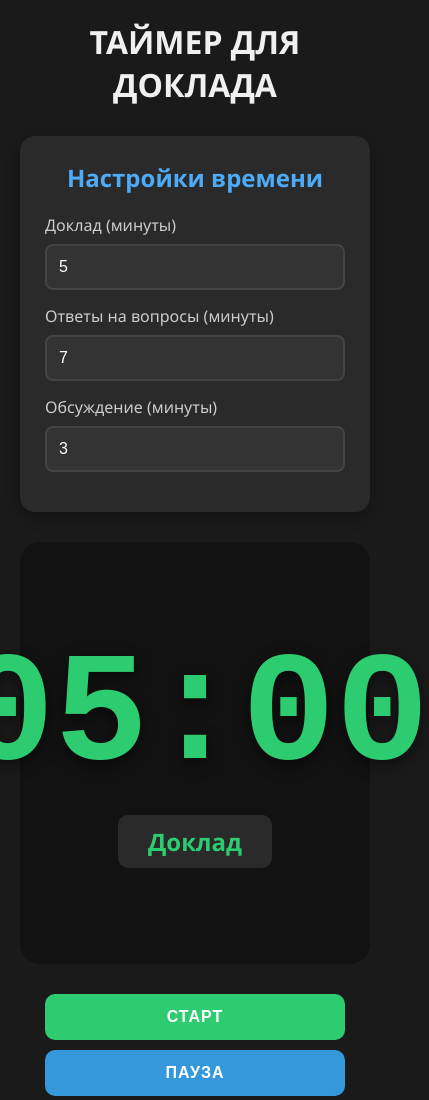
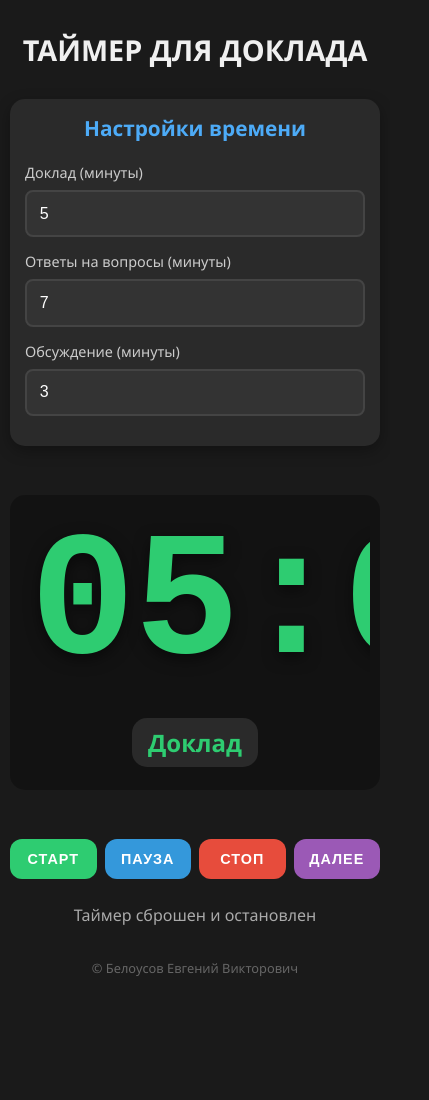
Before and after one commit to epasusu/report_timer, a plain HTML site: page index.html in a window 390 px wide. Shown: the top 1100 px of the page, 429 px wide, since content can reach past the window. After the commit the page ends 992 px from the top, so only its background shows below. Drawn offline with Linux system fonts and the light colour scheme.

Commit message:
Update index.html

```diff
--- a/index.html
+++ b/index.html
@@ -19,40 +19,48 @@
             display: flex;
             flex-direction: column;
             align-items: center;
-            padding: 20px;
             position: relative;
-            padding-bottom: 60px;
+            overflow-x: hidden;
         }
 
         .container {
-            max-width: 800px;
             width: 100%;
+            max-width: 1400px;
+            padding: 20px;
+            display: flex;
+            flex-direction: column;
+            align-items: center;
         }
 
         h1 {
             text-align: center;
-            margin-bottom: 30px;
+            margin: 20px 0 30px;
             color: #f0f0f0;
+            font-size: clamp(1.8rem, 4vw, 3rem);
+            width: 100%;
         }
 
         .settings {
             background: #2a2a2a;
-            padding: 25px;
+            padding: clamp(20px, 3vw, 30px);
             border-radius: 15px;
-            margin-bottom: 30px;
+            margin-bottom: clamp(20px, 4vh, 40px);
             box-shadow: 0 5px 15px rgba(0,0,0,0.3);
+            width: 100%;
+            max-width: 900px;
         }
 
         .settings h2 {
-            margin-bottom: 20px;
+            margin-bottom: clamp(15px, 2.5vh, 25px);
             color: #4dabf7;
             text-align: center;
+            font-size: clamp(1.3rem, 2.5vw, 1.8rem);
         }
 
         .input-group {
             display: flex;
             justify-content: space-between;
-            gap: 20px;
+            gap: clamp(15px, 2vw, 25px);
             margin-bottom: 15px;
         }
 
@@ -65,16 +73,17 @@
             margin-bottom: 8px;
             color: #ccc;
             font-weight: 500;
+            font-size: clamp(0.9rem, 1.5vw, 1.1rem);
         }
 
         input[type="number"] {
             width: 100%;
-            padding: 12px;
+            padding: clamp(10px, 1.5vh, 15px);
             border: 2px solid #444;
             border-radius: 8px;
             background: #333;
             color: white;
-            font-size: 16px;
+            font-size: clamp(16px, 2vw, 18px);
         }
 
         input[type="number"]:focus {
@@ -83,57 +92,72 @@
         }
 
         .timer-display {
-            height: 50vh;
+            width: 100%;
+            max-width: 1200px;
+            height: auto;
+            min-height: 50vh;
+            max-height: 70vh;
             display: flex;
             flex-direction: column;
             justify-content: center;
             align-items: center;
-            margin: 30px 0;
+            margin: clamp(20px, 4vh, 40px) 0;
             transition: color 0.5s ease;
             border-radius: 20px;
             background: rgba(0,0,0,0.3);
+            padding: clamp(10px, 2vw, 20px);
         }
 
         .time {
-            font-size: 24vw;
+            font-size: min(30vw, 40vh);
             font-weight: 800;
             font-family: 'Courier New', monospace;
             line-height: 1;
             text-shadow: 0 5px 15px rgba(0,0,0,0.5);
             transition: all 0.3s ease;
+            letter-spacing: -2px;
+            text-align: center;
+            width: 100%;
+            overflow: hidden;
+            padding: 0 10px;
         }
 
         .phase-label {
-            font-size: 2.5rem;
-            margin-top: 20px;
+            font-size: clamp(1.8rem, 4vw, 3.5rem);
+            margin-top: clamp(15px, 3vh, 30px);
             font-weight: 600;
             text-align: center;
-            padding: 10px 30px;
-            border-radius: 10px;
+            padding: clamp(10px, 2vw, 20px) clamp(20px, 3vw, 40px);
+            border-radius: 15px;
             background: rgba(255,255,255,0.1);
+            width: fit-content;
+            max-width: 90%;
         }
 
-        .presentation { color: #2ecc71; }
-        .questions { color: #f1c40f; }
-        .discussion { color: #e74c3c; }
+        /* Цвета для разных фаз */
+        .presentation { color: #2ecc71; } /* Зеленый */
+        .questions { color: #f1c40f; }    /* Желтый */
+        .discussion { color: #e74c3c; }   /* Красный */
 
         .controls {
             display: flex;
             justify-content: center;
-            gap: 20px;
-            margin-top: 30px;
+            gap: clamp(15px, 2vw, 25px);
+            margin-top: clamp(20px, 4vh, 40px);
             flex-wrap: wrap;
+            width: 100%;
+            max-width: 900px;
         }
 
         button {
-            padding: 16px 32px;
-            font-size: 1.1rem;
+            padding: clamp(14px, 2vh, 18px) clamp(25px, 3vw, 35px);
+            font-size: clamp(1rem, 1.8vw, 1.2rem);
             font-weight: 600;
             border: none;
-            border-radius: 10px;
+            border-radius: 12px;
             cursor: pointer;
             transition: all 0.3s ease;
-            min-width: 140px;
+            min-width: clamp(130px, 15vw, 160px);
             text-transform: uppercase;
             letter-spacing: 1px;
         }
@@ -146,6 +170,7 @@
         .btn-start:hover {
             background: #27ae60;
             transform: translateY(-2px);
+            box-shadow: 0 5px 15px rgba(46, 204, 113, 0.3);
         }
 
         .btn-pause {
@@ -156,6 +181,7 @@
         .btn-pause:hover {
             background: #2980b9;
             transform: translateY(-2px);
+            box-shadow: 0 5px 15px rgba(52, 152, 219, 0.3);
         }
 
         .btn-stop {
@@ -166,6 +192,7 @@
         .btn-stop:hover {
             background: #c0392b;
             transform: translateY(-2px);
+            box-shadow: 0 5px 15px rgba(231, 76, 60, 0.3);
         }
 
         .btn-next {
@@ -176,31 +203,35 @@
         .btn-next:hover:not(:disabled) {
             background: #8e44ad;
             transform: translateY(-2px);
+            box-shadow: 0 5px 15px rgba(155, 89, 182, 0.3);
         }
 
         .btn-next:disabled {
             background: #6c757d;
             cursor: not-allowed;
             opacity: 0.6;
+            transform: none;
+            box-shadow: none;
         }
 
         .status {
             text-align: center;
-            margin-top: 20px;
-            font-size: 1.2rem;
+            margin-top: clamp(15px, 3vh, 25px);
+            font-size: clamp(1rem, 1.8vw, 1.3rem);
             color: #aaa;
             min-height: 30px;
+            width: 100%;
+            max-width: 800px;
+            padding: 0 20px;
         }
 
         .copyright {
-            position: absolute;
-            bottom: 20px;
-            left: 0;
-            right: 0;
+            margin-top: auto;
             text-align: center;
             color: #666;
             font-size: 0.9rem;
-            padding: 10px;
+            padding: 20px;
+            width: 100%;
         }
 
         @media (max-width: 768px) {
@@ -209,42 +240,128 @@
                 gap: 15px;
             }
 
+            .timer-display {
+                min-height: 40vh;
+                max-height: 60vh;
+            }
+
             .time {
-                font-size: 30vw;
+                font-size: min(40vw, 35vh);
             }
 
             .phase-label {
                 font-size: 1.8rem;
             }
 
-            button {
-                padding: 14px 24px;
-                min-width: 120px;
-                font-size: 1rem;
+            .controls {
+                gap: 12px;
             }
 
-            .controls {
-                gap: 10px;
+            button {
+                min-width: 140px;
+                width: auto;
+                flex: 1;
+                max-width: 45%;
             }
         }
 
         @media (max-width: 480px) {
+            .container {
+                padding: 10px;
+            }
+
+            .settings {
+                padding: 15px;
+            }
+
+            .timer-display {
+                min-height: 35vh;
+                margin: 15px 0;
+                border-radius: 15px;
+            }
+
             .time {
-                font-size: 40vw;
+                font-size: min(45vw, 30vh);
+                letter-spacing: -1px;
             }
 
             .phase-label {
                 font-size: 1.5rem;
+                padding: 8px 16px;
             }
 
             .controls {
-                flex-direction: column;
-                align-items: center;
+                flex-direction: row;
+                gap: 8px;
             }
 
             button {
-                width: 100%;
-                max-width: 300px;
+                width: 45%;
+                min-width: unset;
+                padding: 12px 15px;
+                font-size: 0.9rem;
+            }
+
+            .copyright {
+                font-size: 0.8rem;
+                padding: 15px;
+            }
+        }
+
+        /* Специальные стили для очень больших экранов (4K и т.д.) */
+        @media (min-width: 1920px) {
+            .container {
+                max-width: 1600px;
+            }
+
+            .timer-display {
+                max-height: 60vh;
+            }
+
+            .time {
+                font-size: min(25vw, 30vh);
+            }
+
+            .phase-label {
+                font-size: 3rem;
+            }
+
+            button {
+                padding: 20px 40px;
+                font-size: 1.3rem;
+                min-width: 180px;
+            }
+        }
+
+        /* Анимация для плавного изменения размера */
+        .time, .phase-label, button, .settings, .timer-display {
+            transition: all 0.3s ease;
+        }
+
+        /* Оптимизация для ландшафтной ориентации на мобильных */
+        @media (max-height: 600px) and (orientation: landscape) {
+            .timer-display {
+                min-height: 60vh;
+                max-height: 70vh;
+                margin: 10px 0;
+            }
+
+            .time {
+                font-size: min(30vw, 40vh);
+            }
+
+            .phase-label {
+                margin-top: 10px;
+                font-size: 1.8rem;
+            }
+
+            .settings {
+                margin-bottom: 15px;
+                padding: 15px;
+            }
+
+            .controls {
+                margin-top: 20px;
             }
         }
     </style>
@@ -291,6 +408,7 @@
     </div>
 
     <script>
+        // Элементы DOM
         const timeDisplay = document.getElementById('timeDisplay');
         const phaseLabel = document.getElementById('phaseLabel');
         const startBtn = document.getElementById('startBtn');
@@ -299,37 +417,45 @@
         const nextBtn = document.getElementById('nextBtn');
         const statusEl = document.getElementById('status');
 
+        // Поля ввода времени
         const presentationTimeInput = document.getElementById('presentationTime');
         const questionsTimeInput = document.getElementById('questionsTime');
         const discussionTimeInput = document.getElementById('discussionTime');
 
+        // Состояние таймера
         let timer = null;
         let isRunning = false;
         let isPaused = false;
-        let currentPhase = 0;
-        let timeLeft = 0;
+        let currentPhase = 0; // 0 - доклад, 1 - вопросы, 2 - обсуждение
+        let timeLeft = 0; // В секундах
 
+        // Цвета и названия фаз
         const phases = [
             { name: 'Доклад', className: 'presentation' },
             { name: 'Ответы на вопросы', className: 'questions' },
             { name: 'Обсуждение', className: 'discussion' }
         ];
 
+        // Инициализация
         function init() {
             resetTimer();
             updateDisplay();
         }
 
+        // Сброс таймера
         function resetTimer() {
+            // Останавливаем таймер
             if (timer) {
                 clearInterval(timer);
                 timer = null;
             }
 
+            // Сбрасываем состояние
             isRunning = false;
             isPaused = false;
             currentPhase = 0;
 
+            // Устанавливаем начальное время для первой фазы
             const presentationMinutes = parseInt(presentationTimeInput.value) || 5;
             timeLeft = presentationMinutes * 60;
 
@@ -338,6 +464,7 @@
             statusEl.textContent = 'Таймер сброшен и остановлен';
         }
 
+        // Запуск таймера
         function startTimer() {
             if (isRunning && !isPaused) return;
 
@@ -433,6 +560,7 @@
             }, 1000);
         }
 
+        // Пауза таймера
         function pauseTimer() {
             if (!isRunning) return;
 
@@ -448,6 +576,7 @@
             updateButtons();
         }
 
+        // Переход к следующей фазе
         function nextPhase() {
             if (currentPhase >= 2) return;
 
@@ -467,6 +596,7 @@
             updateButtons();
         }
 
+        // Настройка следующей фазы
         function setupNextPhase() {
             let minutes = 0;
 
@@ -485,6 +615,7 @@
             timeLeft = minutes * 60;
         }
 
+        // Обновление отображения
         function updateDisplay() {
             const minutes = Math.floor(timeLeft / 60);
             const seconds = timeLeft % 60;
@@ -499,6 +630,7 @@
             phaseLabel.classList.add(phases[currentPhase].className);
         }
 
+        // Обновление состояния кнопок
         function updateButtons() {
             startBtn.disabled = isRunning && !isPaused;
             pauseBtn.disabled = !isRunning || isPaused;
@@ -508,6 +640,7 @@
             startBtn.textContent = isPaused ? 'Продолжить' : 'Старт';
         }
 
+        // Воспроизведение звукового сигнала
         function playBeep() {
             try {
                 const audioContext = new (window.AudioContext || window.webkitAudioContext)();
```
